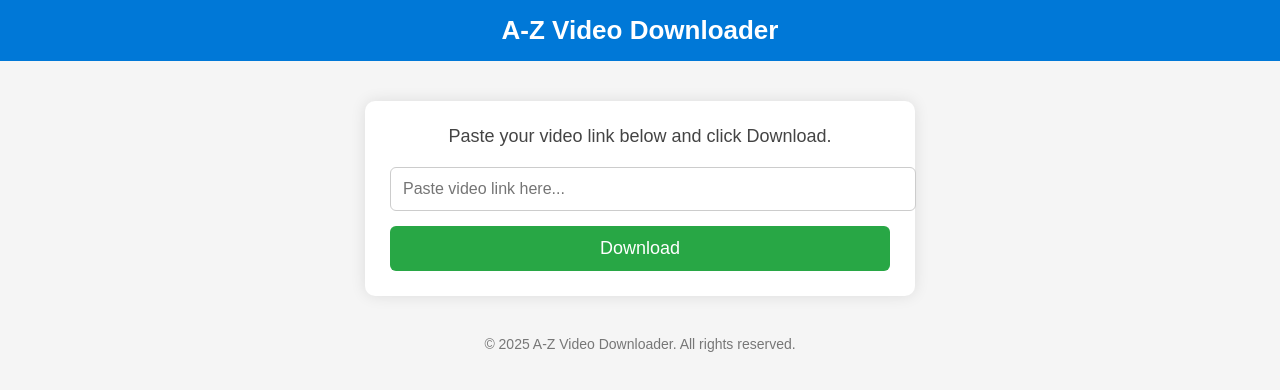
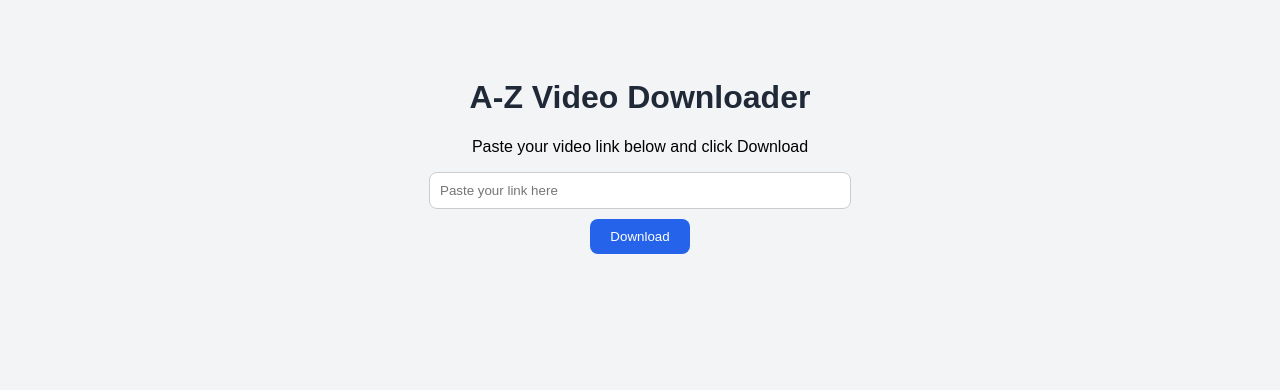
Before and after one commit to F-Analysis-Treding/video-downloader, a plain HTML site: page index.html in a window 1280 px wide. Drawn offline with Linux system fonts and the light colour scheme.

Commit message:
Update index.html

```diff
--- a/index.html
+++ b/index.html
@@ -7,80 +7,73 @@
     <style>
         body {
             font-family: Arial, sans-serif;
-      background: #f5f5f5;
-      margin: 0;
-      padding: 0;
+            background-color: #f3f4f6;
+            text-align: center;
+            padding: 50px;
         }
-    header {
-      background: #0078d7;
-      color: white;
-      padding: 15px;
-      text-align: center;
-      font-size: 26px;
-      font-weight: bold;
+        h1 {
+            color: #1f2937;
         }
-    main {
-      max-width: 500px;
-      margin: 40px auto;
-      background: white;
-      padding: 25px;
-      border-radius: 10px;
-      box-shadow: 0 0 15px rgba(0,0,0,0.1);
-      text-align: center;
-    }
-    .description {
-      color: #444;
-      margin-bottom: 20px;
-      font-size: 18px;
-    }
-    input[type="text"] {
-      width: 100%;
-      padding: 12px;
+        input {
+            padding: 10px;
+            width: 80%;
+            max-width: 400px;
+            border-radius: 8px;
             border: 1px solid #ccc;
-      border-radius: 6px;
-      font-size: 16px;
-      margin-bottom: 15px;
+            margin-bottom: 10px;
         }
         button {
-      width: 100%;
-      background: #28a745;
+            padding: 10px 20px;
+            background-color: #2563eb;
             color: white;
-      padding: 12px;
-      font-size: 18px;
             border: none;
-      border-radius: 6px;
+            border-radius: 8px;
             cursor: pointer;
         }
         button:hover {
-      background: #218838;
+            background-color: #1e40af;
         }
-    footer {
-      margin-top: 30px;
-      text-align: center;
-      color: #777;
-      font-size: 14px;
+        .result {
+            margin-top: 20px;
+            font-weight: bold;
+            color: green;
         }
     </style>
 </head>
 <body>
 
-  <header>
-    A-Z Video Downloader
-  </header>
+    <h1>A-Z Video Downloader</h1>
+    <p>Paste your video link below and click Download</p>
 
-  <main>
-    <div class="description">
-      Paste your video link below and click Download.
-    </div>
-    <form action="https://your-download-backend-link.com" method="GET">
-      <input type="text" name="url" placeholder="Paste video link here..." required>
-      <button type="submit">Download</button>
-    </form>
-  </main>
+    <input type="text" id="videoLink" placeholder="Paste your link here">
+    <br>
+    <button onclick="downloadVideo()">Download</button>
 
-  <footer>
-    &copy; 2025 A-Z Video Downloader. All rights reserved.
-  </footer>
+    <div class="result" id="resultMessage"></div>
+
+    <script>
+        function downloadVideo() {
+            const link = document.getElementById("videoLink").value;
+            if (link.trim() === "") {
+                document.getElementById("resultMessage").innerText = "⚠️ Please enter a link!";
+                return;
+            }
+
+            // DEMO BACKEND LINK
+            const backendURL = "https://jsonplaceholder.typicode.com/posts/1";
+
+            fetch(backendURL)
+                .then(response => response.json())
+                .then(data => {
+                    document.getElementById("resultMessage").innerText =
+                        "✅ Your download is ready! (Demo)";
+                })
+                .catch(error => {
+                    document.getElementById("resultMessage").innerText =
+                        "❌ Error connecting to server.";
+                });
+        }
+    </script>
 
 </body>
 </html>
```
Lines whose indentation alone changed are shown as unchanged.
